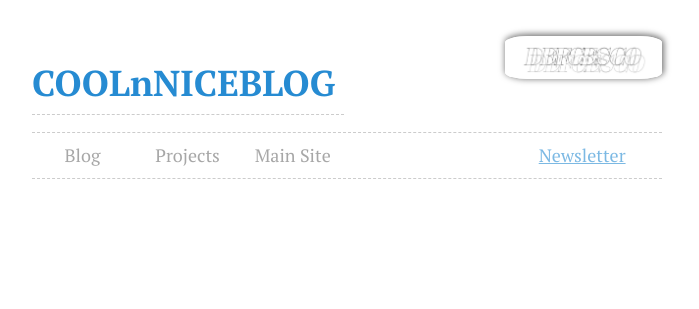
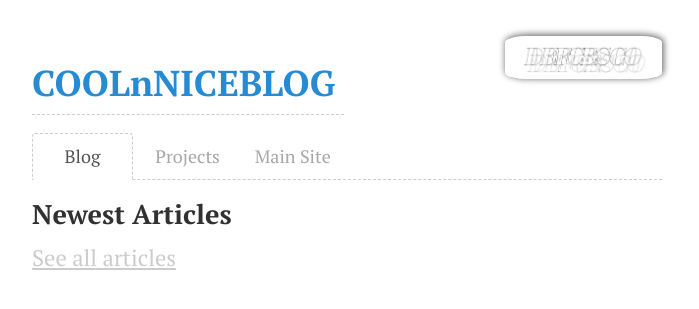
Before and after one commit to DEFCESCO/blog.defcesco.io, a Jekyll site: the page built from index.html, in a window 1280 px wide. Shown: the top 309 px of the page, without its empty margins (293-992 px from the left). Built offline with Jekyll 4.4.1, drawn with Linux system fonts in a browser that asks for light colours.

Commit message:
Update index.html

```diff
--- a/index.html
+++ b/index.html
@@ -17,12 +17,6 @@ footer: none
   </div>
 
   <ul class="accordion-tabs">
-    <li class="tab-header-and-content">
-      <a href="#" id="trigger-form" class="tab-aside-link is-active">Newsletter</a>
-      <div class="tab-aside-content">
-      <!-- no tab content, filler div for initial borders -->
-      </div>
-    </li>
 
     <li class="tab-header-and-content">
       <a href="#" class="tab-link">Blog</a>
```
